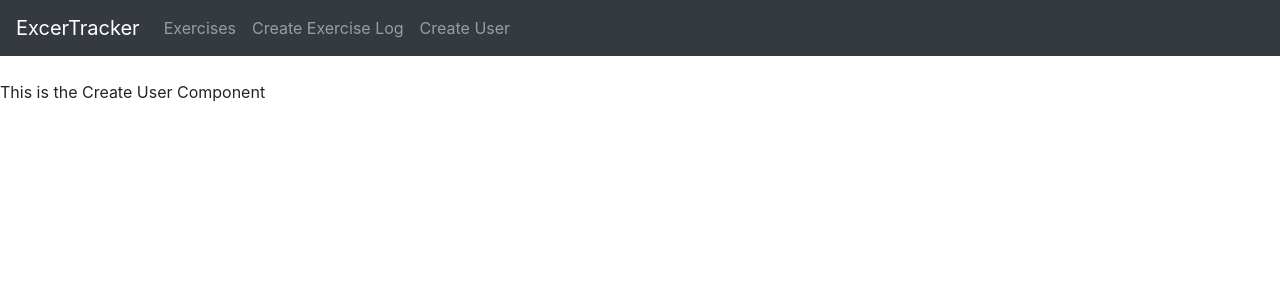
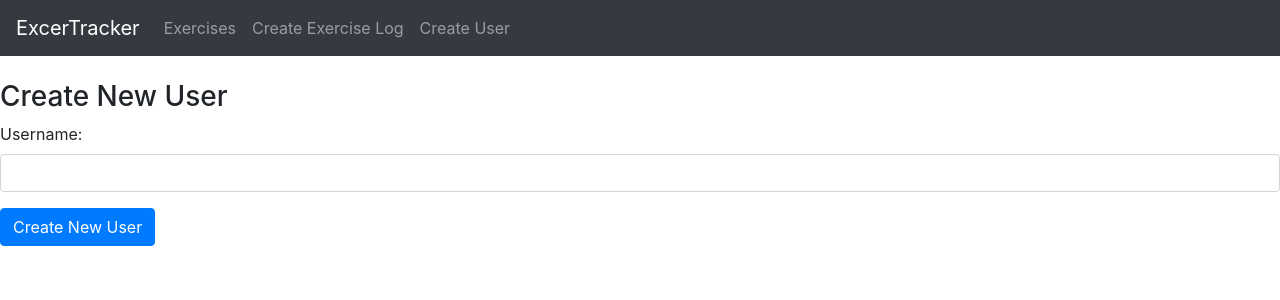
Before and after one commit to KaipoJames/Exercise-Tracker, a React (Create React App) app in the folder exercise-tracker/: page /user in a window 1280 px wide. Shown: the top 300 px of the page. Built offline with nearby package versions, Linux system fonts and the light colour scheme.

Commit message:
Add form to User Component. Able to add new users now.

```diff
--- a/exercise-tracker/src/components/create-user.component.js
+++ b/exercise-tracker/src/components/create-user.component.js
@@ -24,12 +24,32 @@ export default class CreateUser extends Component {
         const newUser = {
             username: this.state.username
         }
+        console.log("New User created!" + newUser);
+
+        this.setState({
+            username: ''
+        });
     }
 
     render() {
         return (
             <div>
-                <p>This is the Create User Component</p>
+                <h3>Create New User</h3>
+                <form onSubmit={this.onSubmit}>
+                    <div className="form-group">
+                        <label>Username: </label>
+                        <input
+                            type="text"
+                            required
+                            className="form-control"
+                            value={this.state.username}
+                            onChange={this.onChangeUsername}
+                        />
+                    </div>
+                    <div className="form-group">
+                        <input type="submit" value="Create New User" className="btn btn-primary" />
+                    </div>
+                </form>
             </div>
         )
     }
```
Also changed, not shown: 1 other file (tests, documents, lock files or other folders).
